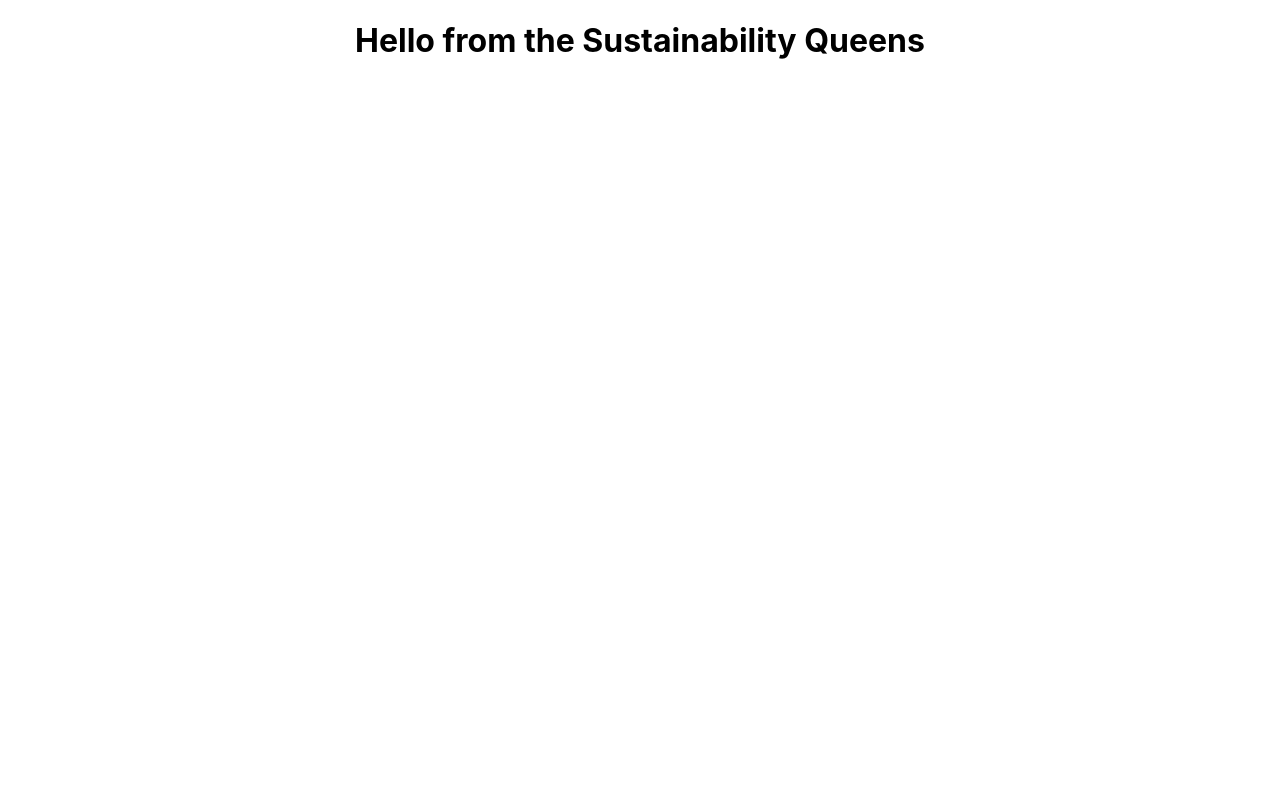
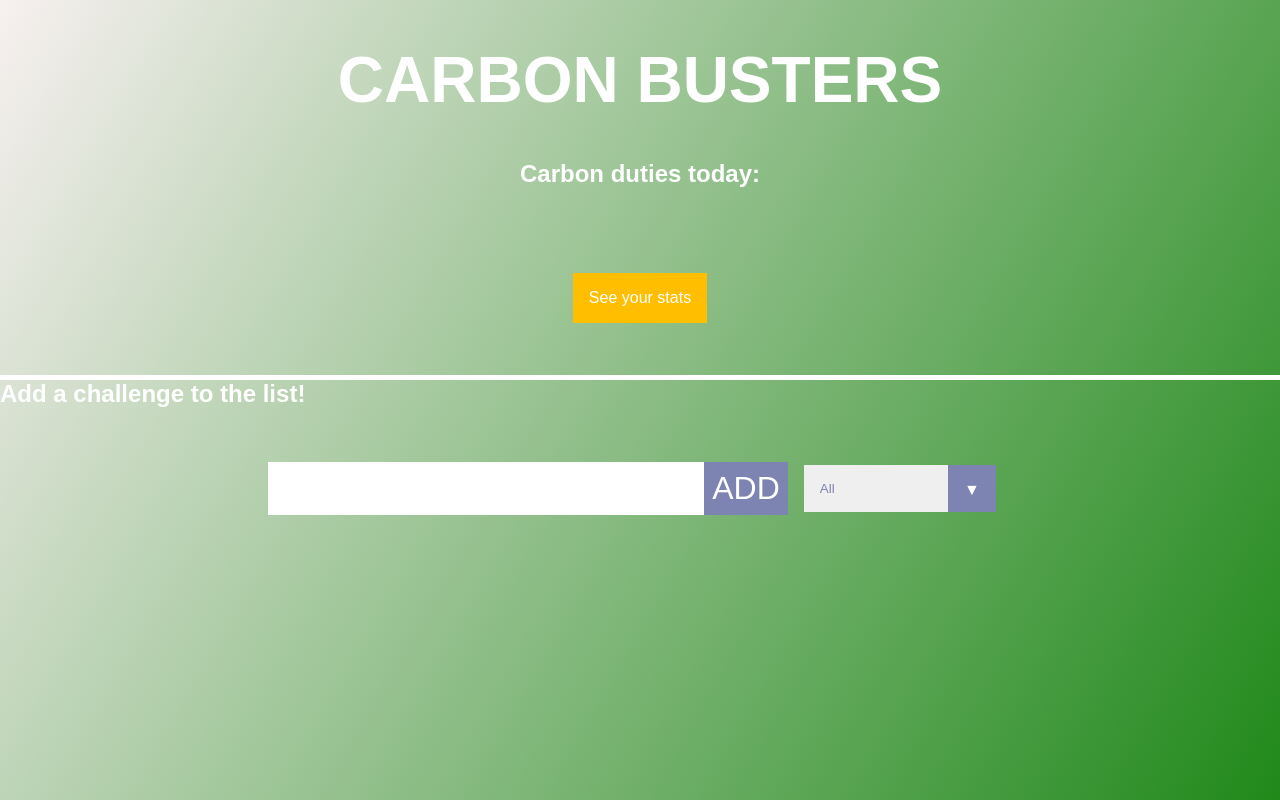
Before and after one commit to GLYNKNIGHT/BAE-Sustainability-App, a React app in the folder frontend/: page / in a window 1280 px wide. Built offline with nearby package versions, Linux system fonts and the light colour scheme.

Commit message:
refactoring for carbon app begun

```diff
--- a/frontend/src/components/App/App.css
+++ b/frontend/src/components/App/App.css
@@ -1,38 +1,165 @@
-.App {
+* {
+  margin: 0;
+  padding: 0;
+  box-sizing: border-box;
+}
+body {
+  background-image: linear-gradient(120deg, #F7F0F0 0%, #20891A 100%);
+  color: white;
+  font-family: "Poppins", sans-serif;
+  min-height: 100vh;
+}
+header {
+  font-size: 2rem;
+}
+
+header,
+form {
+  min-height: 20vh;
+  display: flex;
+  justify-content: center;
+  align-items: center;
+}
+form input,
+form button {
+  padding: 0.5rem;
+  font-size: 2rem;
+  border: none;
+  background: white;
+}
+form button {
+  background: #7D84B2;
+  color: white;
+  cursor: pointer;
+  transition: all 0.3s ease;
+}
+form button:hover {
+  color: #7D84B2;
+  background: #f7fffe;
+
+}
+
+.todosection{
   text-align: center;
 }
 
-.App-logo {
-  height: 40vmin;
+.todo-container {
+  display: flex;
+  justify-content: center;
+  align-items: center;
+  margin-top: 2rem;
+}
+
+.todo-list {
+  min-width: 30%;
+  list-style: none;
+}
+
+.todo {
+  margin: 0.5rem;
+  background: white;
+  font-size: 1.5rem;
+  color: black;
+  display: flex;
+  justify-content: space-between;
+  align-items: center;
+  transition: all 1s ease;
+}
+.filter-todo {
+  padding: 1rem;
+}
+.todo li {
+  flex: 1;
+}
+
+.trash-btn,
+.complete-btn {
+  background: #FFBF00;
+  color: white;
+  border: none;
+  padding: 1rem;
+  cursor: pointer;
+  font-size: 1rem;
+}
+.complete-btn {
+  background: #19297C;
+}
+.todo-item {
+  padding: 0rem 0.5rem;
+}
+
+.lucky{
+  width: 100vw;
+  height: 20vh;
+  display: flex;
+  justify-content: center;
+  align-items: center;
+  border-bottom-style: solid;
+  border-bottom-width: 5px;
+}
+
+.luckybutton{
+  background: #FFBF00;
+  color: white;
+  border: none;
+  padding: 1rem;
+  cursor: pointer;
+  font-size: 1rem;
+}
+
+.fa-trash,
+.fa-check {
   pointer-events: none;
 }
 
-@media (prefers-reduced-motion: no-preference) {
-  .App-logo {
-    animation: App-logo-spin infinite 20s linear;
-  }
+.fall {
+  transform: translateY(10rem) rotateZ(20deg);
+  opacity: 0;
 }
 
-.App-header {
-  background-color: #282c34;
-  min-height: 100vh;
-  display: flex;
-  flex-direction: column;
-  align-items: center;
-  justify-content: center;
-  font-size: calc(10px + 2vmin);
-  color: white;
+.completed {
+  text-decoration: line-through;
+  opacity: 0.5;
 }
 
-.App-link {
-  color: #61dafb;
+/*CUSTOM SELECTOR */
+select {
+  -webkit-appearance: none;
+  -moz-appearance: none;
+  -ms-appearance: none;
+  appearance: none;
+  outline: 0;
+  box-shadow: none;
+  border: 0 !important;
+  background-image: none;
 }
 
-@keyframes App-logo-spin {
-  from {
-    transform: rotate(0deg);
-  }
-  to {
-    transform: rotate(360deg);
-  }
+/* Custom Select */
+.select {
+  margin: 1rem;
+  position: relative;
+  overflow: hidden;
 }
+select {
+  color: #7D84B2;
+  font-family: "Poppins", sans-serif;
+  cursor: pointer;
+  width: 12rem;
+}
+/* Arrow */
+.select::after {
+  content: "\25BC";
+  position: absolute;
+  top: 0;
+  right: 0;
+  padding: 1rem;
+  background: #7D84B2;
+  cursor: pointer;
+  pointer-events: none;
+}
+/* Transition */
+/*
+.select:hover::after {
+  transform: scale(1.5);
+}
+*/
--- a/frontend/src/components/App/App.js
+++ b/frontend/src/components/App/App.js
@@ -1,9 +1,79 @@
-import './App.css';
+import React,{useState, useEffect} from "react";
+import "./App.css";
+
+import Input from "./../Input"
+import Todolist from "../List/todolist";
+import LuckyButton from "../LuckyButton";
 
 function App() {
+
+  const [userInput, setUserInput] = useState("");
+  const [todos, setTodos] = useState([]);
+  const [status, setStatus] = useState("All");
+  const [filteredTodos, setFilteredTodos] = useState([]);
+
+  const [luckyAction, setLuckyAction] = useState("");
+
+  useEffect(() => {
+    getLocalTodos();
+  }, [])
+
+  useEffect(() => {
+    filterHandler();
+    saveLocalTodos();
+  }, [todos, status])
+
+  const filterHandler = () => {
+    switch(status){
+      case 'completed':
+        setFilteredTodos(todos.filter(todo => todo.completed === true));
+        break;
+      case 'uncompleted':
+        setFilteredTodos(todos.filter(todo => todo.completed === false));
+        break;
+      default:
+        setFilteredTodos(todos);
+        break;
+    }
+  }
+
+  const saveLocalTodos = () => {
+      localStorage.setItem('todos', JSON.stringify(todos));
+  };
+
+  const getLocalTodos = () => {
+    if(localStorage.getItem('todos') === null){
+      localStorage.setItem('todos', JSON.stringify([]));
+    }
+    else{
+      let todoLocal = JSON.parse(localStorage.getItem('todos', JSON.stringify(todos)));
+      setTodos(todoLocal)
+      console.log(todoLocal)
+    }
+  }
+
   return (
     <div className="App">
-      <h1>Hello from the Sustainability Queens</h1>
+      <header>
+      <h1> CARBON BUSTERS </h1>
+      </header>
+      <Todolist
+        filteredTodos={filteredTodos}
+        setTodos={setTodos}
+        todos={todos} />
+      <p>{luckyAction}</p>
+      <LuckyButton
+        luckyAction={luckyAction}
+        setLuckyAction={setLuckyAction}
+      />
+      <h2>Add a challenge to the list!</h2>
+      <Input
+        userInput={userInput}
+        todos={todos}
+        setTodos={setTodos}
+        setUserInput={setUserInput}
+        setStatus={setStatus}
+        />
     </div>
   );
 }
--- /dev/null
+++ b/frontend/src/components/Input/index.js
@@ -0,0 +1,44 @@
+import React,{useState} from "react";
+
+
+
+function Input({setStatus, setUserInput, userInput, todos, setTodos}){
+    const inputTextHandler = (e) => {
+        console.log(e.target.value);
+        setUserInput(e.target.value);
+    };
+
+    const submitToDoHandler = (e) => {
+        e.preventDefault();
+        setTodos([
+            ...todos, {text: userInput, completed: false, id: Math.random()*1000 }
+        ]
+        );
+        setUserInput("");
+    };
+
+    const statusHandler = (e) => {
+        console.log(e.target.value);
+        setStatus(e.target.value);
+    }
+
+    return(
+    <form>
+        <input value={userInput} onChange={inputTextHandler} type ="text" className="todo-input" />
+        <button onClick={submitToDoHandler} className="todo-button" type="submit">ADD</button>
+        <div className="select">
+            <select onChange={statusHandler} name="todos" className="filter-todo">
+                <option value="all">All</option>
+                <option value="completed">Completed</option>
+                <option value="uncompleted">Uncompleted</option>
+            </select>
+        </div>
+    </form>
+    )
+}
+
+
+
+export default Input;
+
+//</button>onChange={userInput}/>)
--- /dev/null
+++ b/frontend/src/components/Item/index.js
@@ -0,0 +1,38 @@
+import React,{useState} from "react";
+
+function Item({text, todo, todos, setTodos}){
+    const deleteHandler = () => {
+        setTodos(todos.filter((el) => el.id !== todo.id))
+    }
+
+    const completeHandler = () => {
+        setTodos(todos.map(el => {
+            if(el.id === todo.id){
+                return {
+                    ...el, completed: true
+                }
+            }
+            else{
+                return el;
+            }
+        }))
+    }
+
+    return(
+        <div className="todo">
+            <li className={`todo-item ${todo.completed ? "completed" : ""}`}>
+                {text}
+            </li>
+            <button onClick={completeHandler} className="complete-btn">
+                <i className="fas fa-check"></i>
+            </button>
+            <button onClick={deleteHandler} className="trash-btn">
+                <i className="fas fa-trash"></i>
+            </button>
+        </div>
+    )
+}
+
+
+
+export default Item;
--- /dev/null
+++ b/frontend/src/components/List/todolist.js
@@ -0,0 +1,26 @@
+import React from 'react';
+import Item from '../Item';
+
+function Todolist ({todos, setTodos, filteredTodos}){
+
+    return(
+        <div className="todosection">
+            <h2>Carbon duties today: </h2>
+                <div className="todo-container">
+                    <ul className="todo-list">
+                        {filteredTodos.map(todo => (
+                            <Item
+                                text={todo.text}
+                                key={todo.id}
+                                todos={todos}
+                                setTodos={setTodos}
+                                todo={todo}
+                                />
+                        ))}
+                    </ul>
+                </div>
+            </div>
+        )
+}
+
+export default Todolist
--- /dev/null
+++ b/frontend/src/components/LuckyButton/index.js
@@ -0,0 +1,19 @@
+import React from "react";
+import {useState} from "react";
+
+import '../App/App.css'
+
+function LuckyButton( {luckyAction, setLuckyAction} ){
+
+    function handleClick () {
+        setLuckyAction("poop")
+    }
+
+      return(
+        <div className="lucky">
+            <button className="luckybutton" onClick={handleClick}>See your stats</button>
+        </div>
+    )
+}
+
+export default LuckyButton
```
